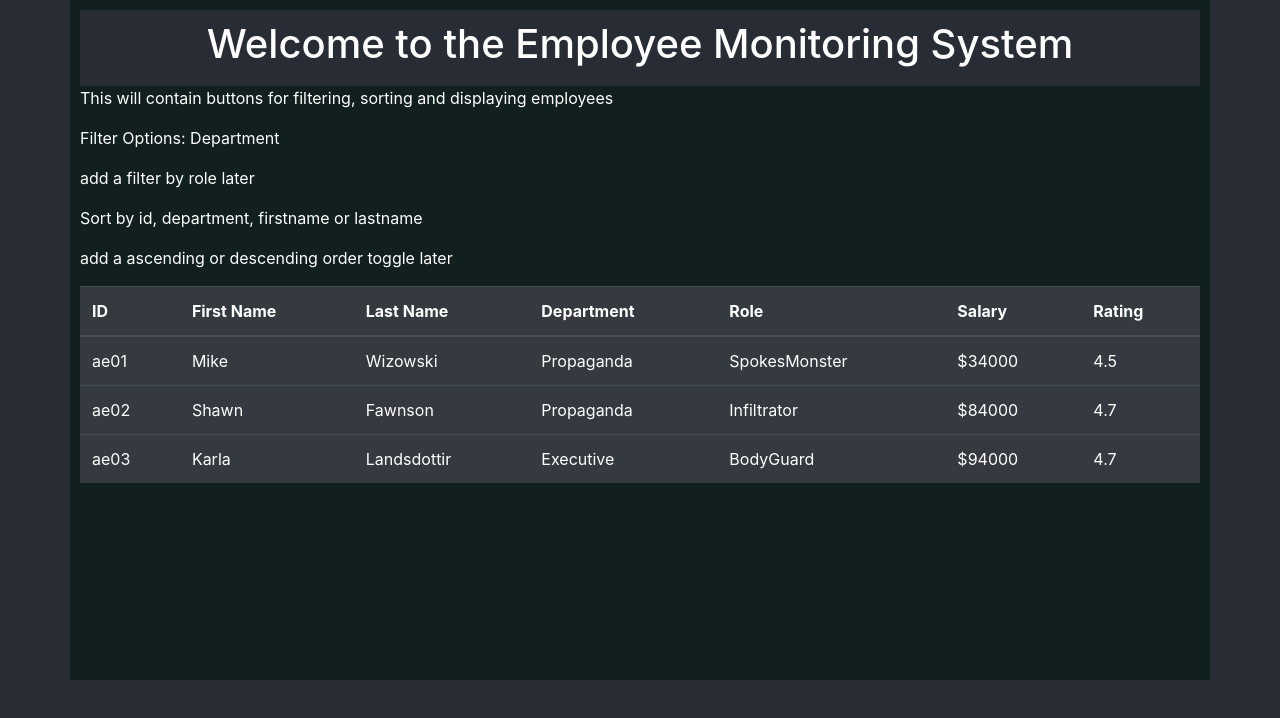
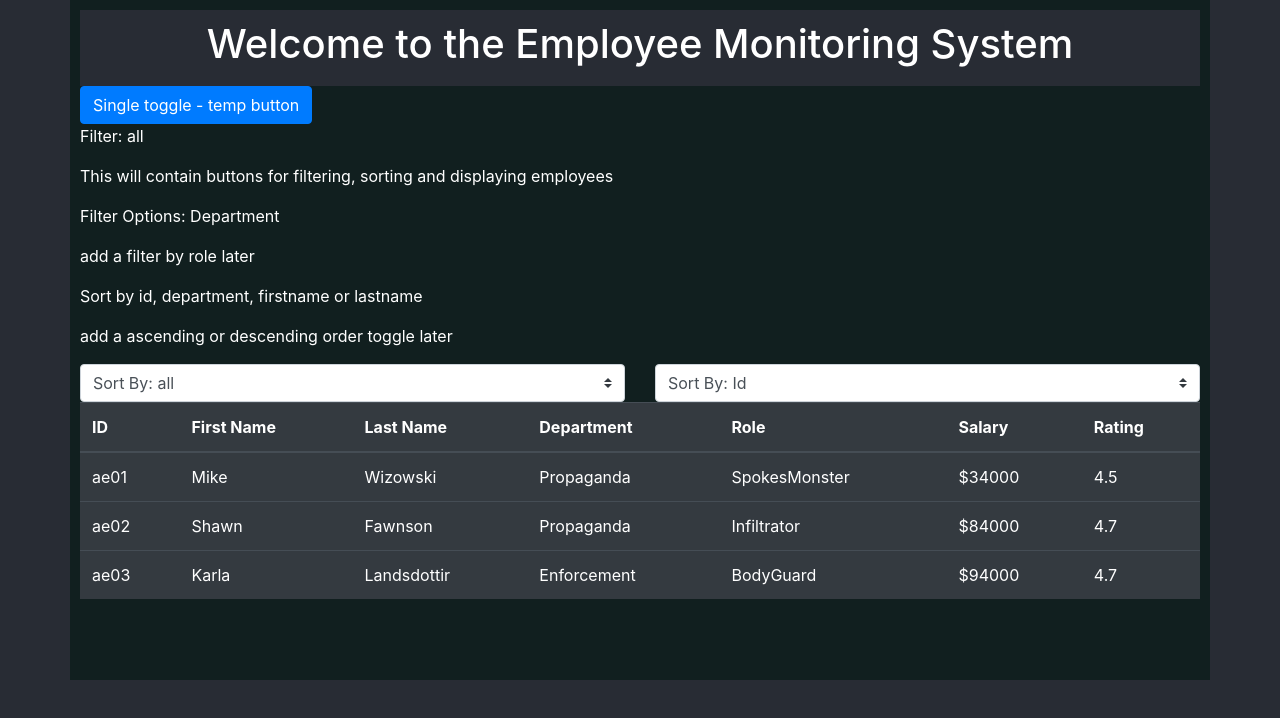
Before and after one commit to GormTheWyrm/BCReactEmplyeeDirectory, a React (Create React App) app: page / in a window 1280 px wide. Shown: the top 718 px of the page. Built offline with nearby package versions, Linux system fonts and the light colour scheme; the HTML template or start-up script is replaced by a standard one.

Commit message:
replaced dropdown with select components. Added a temporary button to test changes to state

```diff
--- a/src/components/OptionsTab.js
+++ b/src/components/OptionsTab.js
@@ -4,7 +4,7 @@ import "../App.css";
 function OptionsTab(props) {
     return (
 
-
+        <div>
             <div className="row">
                 <div className={"col-12"}>
                     <p>This will contain buttons for filtering,
@@ -13,11 +13,29 @@ function OptionsTab(props) {
                     <p>add a filter by role later</p>
                     <p>Sort by id, department, firstname or lastname</p>
                     <p>add a ascending or descending order toggle later</p>
-    {/* filter by should be a dropdown - should I grab the dropdown options from variables or hardcode them? */}
-    {/* sort ascending or descending should be a toggle or a single button */}
-    {/*  */}
                 </div>
             </div>
+            <div className="row">
+                <div className="col-6">
+                    <select className="custom-select">
+                        {/* <select value={props.xxx} onChange={props.xxx}> */}
+                        <option defaultValue="all">Sort By: all </option>
+                        <option value="Propaganda">Filter By: Propaganda Department</option>
+                        <option value="2">Filter By: 2 </option>
+                        <option value="3">Filter By: 3</option>
+                    </select>
+                </div>
+                <div className="col-6">
+                    <select className="custom-select">
+                        <option defaultValue="id">Sort By: Id </option>
+                        <option value="firstName">Sort By: First Name</option>
+                        <option value="lastName">Sort By: Last Name</option>
+                        <option value="department">Sort By: Department</option>
+                    </select>
+
+                </div>
+            </div >
+        </div >
     );
 }
 export default OptionsTab;
--- a/src/components/TableRow.js
+++ b/src/components/TableRow.js
@@ -2,11 +2,7 @@ import React from "react";
 import "../App.css";
 
 
-// should I rename this EmployeeRow?
 
-
-// need to figure out how to make this appear as a single row in a table...
-//probably do that from directory
 function TableRow(props) {
     return (
         <tr>
--- a/src/pages/Directory.js
+++ b/src/pages/Directory.js
@@ -8,59 +8,131 @@ import EmployeeList from "../utils/EmployeeList.json"
 
 
 
-// function Directory() {
+// next step should be to write a function that sorts and filters the viewList based on values of
+//filter and sort in state!
+//... then I need to attach input to that...
+
+
 class Directory extends React.Component {
     state = {
-        sortAscending: true,
-        filter: "all",
+        // sortAscending: true,
+        filter: "all",  //ideally I shoudl add some code to change things into lowercase
+        sort: "id",
         //data is not in the state right now...
-        EmployeeList
-        //this should set EmployeeList to the json info
+        viewList: EmployeeList
+        //this should initialize view list to the json data
     };
 
     //call setState({partOfStateBeingSet}) to update state
 
-getEmployees() {
-    // this needs to pull in the employee array.... and set it into state?
-    this.setState({
-    })
-    //delete this function?
+
+    sortTable() {
+        //this should change the viewlist based on changes to the filter and sort state
+        //imputs happen elsewhere
+        //where does this need to be called?!   after change... perhaps on submit?
+        //not on sumbit, either in the function that runs on submit or a react method that updates
+        //called in componentDidUpdate !?
+        //this.state.filter
+        //this.state.sort
+
+        let myFilter = "Propaganda";   //change this to this.state.filter after testing!
+        //need to change this to in input or dropdown!
+        let mySort = "first name";
+        if (this.state.filter === "All") {
+            //set viewList to EMployeeList
+            this.setState({ viewList: EmployeeList })
+
+
+        } else {
+            //set view list to a filtered array
+            //will need to change this so that it displays different options
+            this.setState({ viewList: EmployeeList.filter(emp => emp.department === myFilter) })
+            // this.setState({ viewList: EmployeeList[0]});
+            console.log(EmployeeList.filter(emp => emp.department === myFilter));
+            console.log("sort table");
+            // need to replace the "test" with an input value for the department name...
         }
+        this.setState({sort: mySort});
+        // this.render();
+    }   //this is not causing rerender...
+
 
     componentDidMount() {
         //runs after output is rendered to DOM...
         //so put anything that needs to function each time compenent is rendered here
-    this.getEmployees();    //this should populate employee data...
-    //how?
+
         console.log(EmployeeList);
     }
-// componentWillUpdate() {
-//     //sounds like this should be used as a deconstructor... but
+    componentDidUpdate() {
+       //must have a condition if set state here
+        console.log("update")
+        console.log(this.state.viewList);
+        console.log(EmployeeList[0]);
+    }
 
-// }
 
-// going to need to use map method to turn array into a bunch of components!
+    handleChange(event) {
+        const target = event.target;
+        const value = target.name === "isGoing" ? target.checked : target.value;
+        //need to figure out above line https://reactjs.org/docs/forms.html
+        const name = target.name;
+        this.setState({
+            [name]: value
+
+        });
+    }
+    handleSubmit(event) {
+        // not sure if these are standard or if I need to make em
+        event.preventDefault();
+        //use onSubmit={this.handleSubmit}
+    }
+
+    handleTest = event => {
+        console.log("temp button!");
+        this.setState({filter: "Propaganda"});
+        this.sortTable(event);
+    }
+
 
     render() {
         return (
             <div>
-            <OptionsTab />
+
+
+
+                <button type="button" className="btn btn-primary"
+                    data-toggle="button" aria-pressed="false"
+                    onClick={this.handleTest}>
+                    Single toggle - temp button
+                </button>
+
+            <p>Filter: {this.state.filter}</p>
+
+
+
+                <OptionsTab
+                // method 1: filter
+                // method 2: sort
+                filter={this.state.filter}
+                sort={this.state.sort}
+                />
                 <table className="table table-dark">
                     <thead>
                         <TableHead />
                     </thead>
                     <tbody>
-                    {this.state.EmployeeList.map(employee => (
+                        {this.state.viewList.map(employee => (
                             <TableRow
+                                key={employee.id}
                                 myId={employee.id}
                                 firstName={employee.firstName}
                                 lastName={employee.lastName}
                                 department={employee.department}
                                 role={employee.role}
-                        salary={employee.salary}    //may want to look up formatting options to make this look like $$
+                                salary={employee.salary}
                                 rating={employee.rating}
                             />
-                        // firstname={test}
+
 
 
                         ))}
@@ -70,9 +142,6 @@ render() {
                 </table>
             </div>
         );
-    // need to figure out how to make this appear multiple times...
-    //and tables https://getbootstrap.com/docs/4.5/content/tables/
-    // https://www.w3schools.com/html/html_tables.asp
 
     }
 }
--- a/src/utils/EmployeeList.json
+++ b/src/utils/EmployeeList.json
@@ -1,5 +1,6 @@
 [
-    { "id": "ae01",
+    {
+        "id": "ae01",
         "firstName": "Mike",
         "lastName": "Wizowski",
         "department": "Propaganda",
@@ -7,7 +8,8 @@
         "salary": 34000,
         "rating": 4.5
     },
-    { "id": "ae02",
+    {
+        "id": "ae02",
         "firstName": "Shawn",
         "lastName": "Fawnson",
         "department": "Propaganda",
@@ -15,10 +17,11 @@
         "salary": 84000,
         "rating": 4.7
     },
-    {   "id": "ae03",
+    {
+        "id": "ae03",
         "firstName": "Karla",
         "lastName": "Landsdottir",
-        "department": "Executive",
+        "department": "Enforcement",
         "role": "BodyGuard",
         "salary": 94000,
         "rating": 4.7
```
Lines whose indentation alone changed are shown as unchanged.
